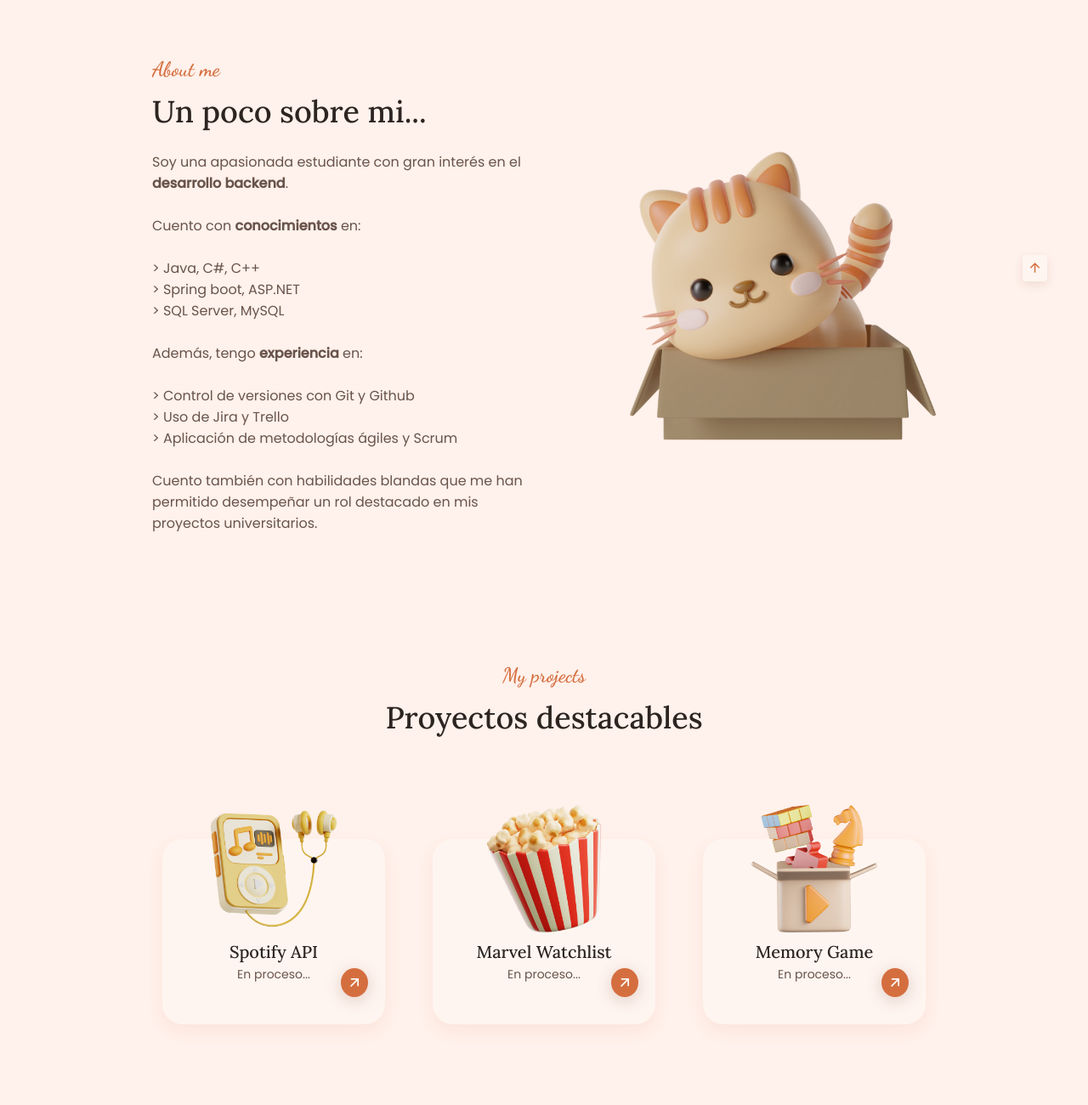
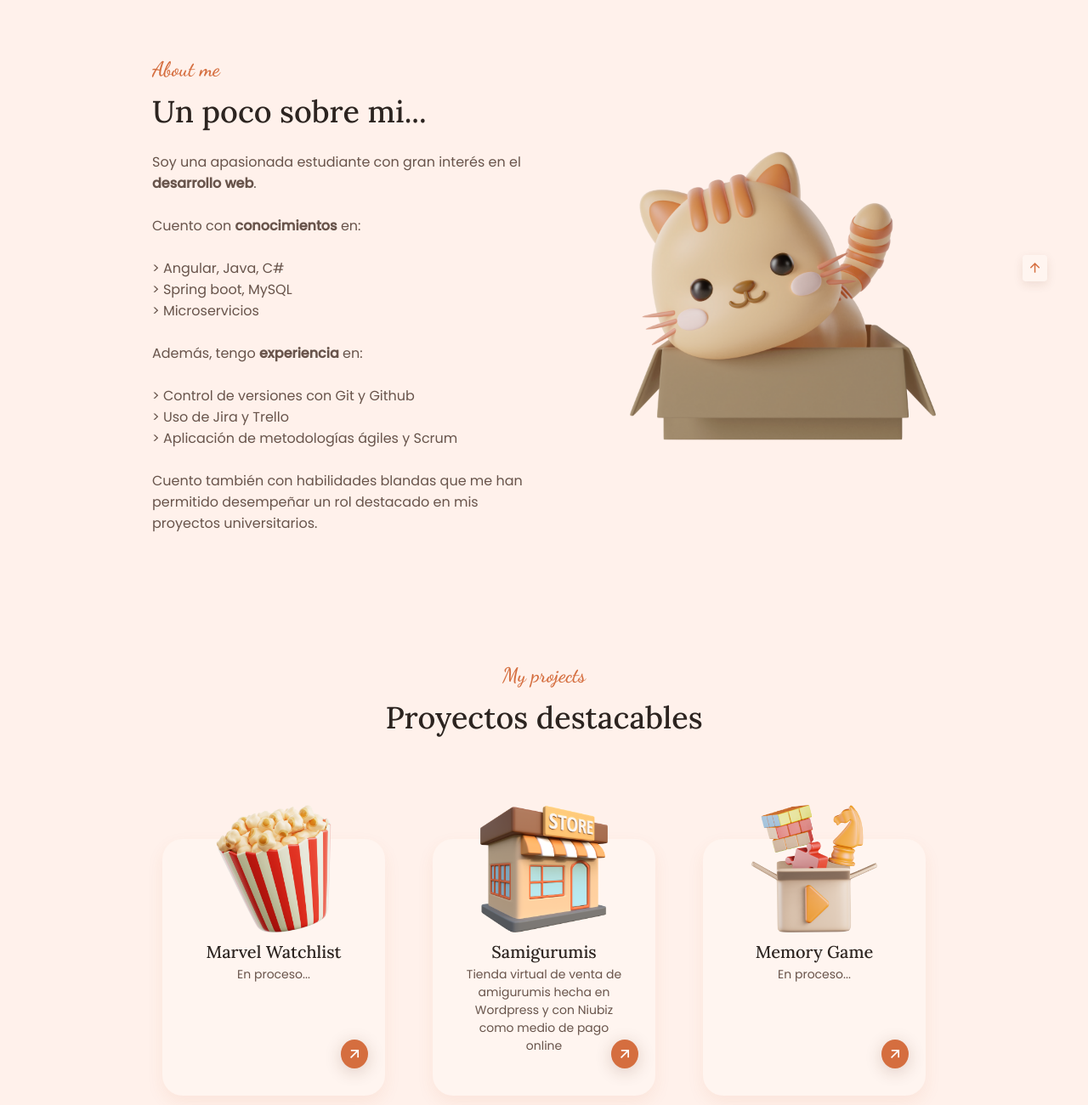
Before and after one commit to asofialf/sofia-website, a plain HTML site: page index.html in a window 1280 px wide. Shown: the part 869-2169 px from the top of the page at 85% size. Drawn offline with nearby package versions, Linux system fonts and the light colour scheme.

Commit message:
Update: Project and info

```diff
--- a/index.html
+++ b/index.html
@@ -77,11 +77,11 @@
                     Un poco sobre mi...
                   </h2>
                   <p class="about__description">
-                    Soy una apasionada estudiante con gran interés en el <strong>desarrollo backend</strong>. <br><br>
+                    Soy una apasionada estudiante con gran interés en el <strong>desarrollo web</strong>. <br><br>
                     Cuento con <strong>conocimientos</strong> en: <br><br>
-                    > Java, C#, C++ <br>
-                    > Spring boot, ASP.NET <br>
-                    > SQL Server, MySQL<br><br>
+                    > Angular, Java, C# <br>
+                    > Spring boot, MySQL <br>
+                    > Microservicios<br><br>
                     Además, tengo <strong>experiencia</strong> en: <br><br>
                     > Control de versiones con Git y Github <br>
                     > Uso de Jira y Trello <br>
@@ -100,18 +100,18 @@
             <h2 class="section__title">Proyectos destacables</h2>
             <div class="project__container container grid">
                 <article class="project__card">
-                    <img src="assets/img/spotify-api.png" alt="Spotify API image" class="project__img">
-                    <h3 class="project__name">Spotify API</h3>
+                    <img src="assets/img/marvel.png" alt="Marvel Watchlist image" class="project__img">
+                    <h3 class="project__name">Marvel Watchlist</h3>
                     <span class="project__description">En proceso...</span>
                     <button class="project__button">
                         <i class="ri-arrow-right-up-line"></i>
                     </button>
                 </article>
                 <article class="project__card">
-                    <img src="assets/img/marvel.png" alt="Marvel Watchlist image" class="project__img">
-                    <h3 class="project__name">Marvel Watchlist</h3>
-                    <span class="project__description">En proceso...</span>
-                    <button class="project__button">
+                    <img src="assets/img/samigurumis.png" alt="Samigurumis image" class="project__img">
+                    <h3 class="project__name">Samigurumis</h3>
+                    <span class="project__description">Tienda virtual de venta de amigurumis hecha en Wordpress y con Niubiz como medio de pago online</span>
+                    <button class="project__button" onclick="window.open('https://samigurumis.com/', '_blank')">
                         <i class="ri-arrow-right-up-line"></i>
                     </button>
                 </article>
```
Also changed, not shown: assets/img/samigurumis.png (added).
